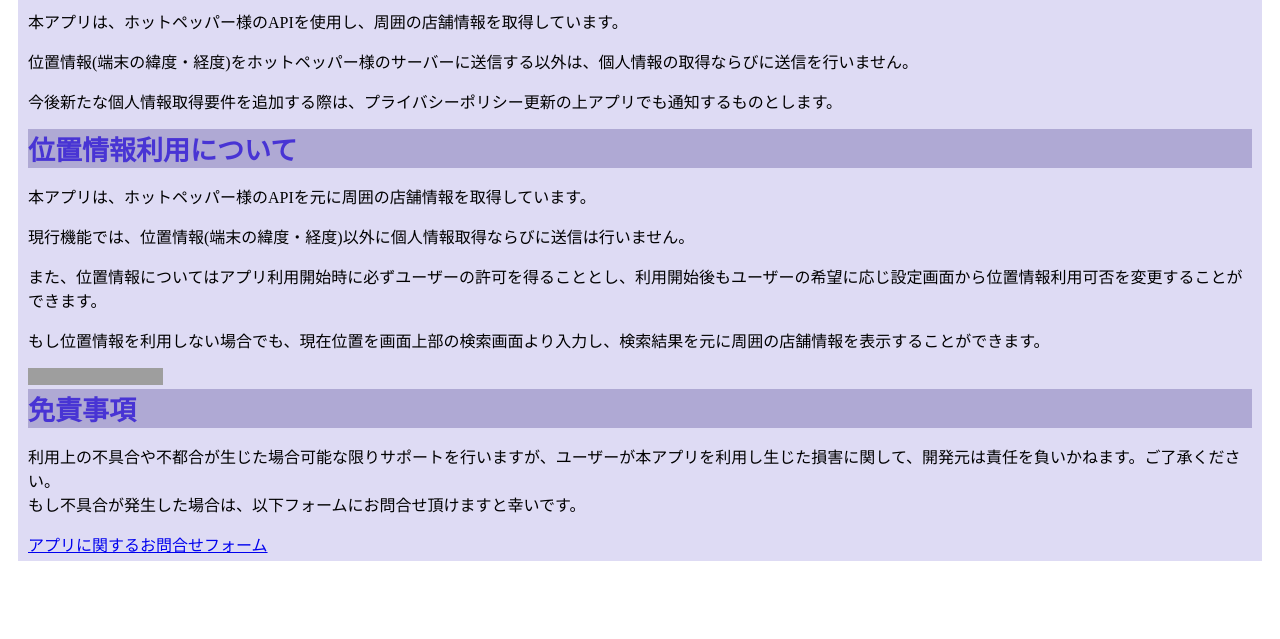
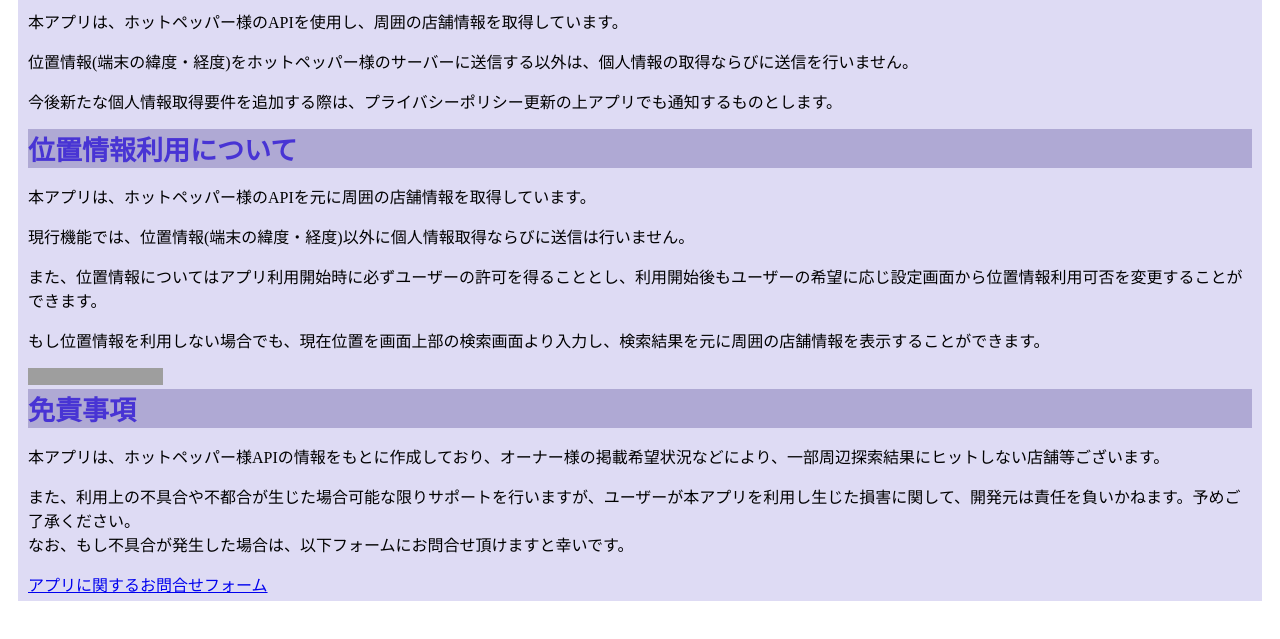
Before and after one commit to ZackYuta/GoroCoCo_privacyPolicy, a plain HTML site: page index.html in a window 1280 px wide. Shown: the part 113-752 px from the top of the page. Drawn offline with Linux system fonts and the light colour scheme; grey boxes are pictures that could not be loaded.

Commit message:
Update index.html

```diff
--- a/index.html
+++ b/index.html
@@ -28,8 +28,9 @@
 
             <div id=″menseki″>
                 <h2> 免責事項</h2>
-                <p>利用上の不具合や不都合が生じた場合可能な限りサポートを行いますが、ユーザーが本アプリを利用し生じた損害に関して、開発元は責任を負いかねます。ご了承ください。
-                    <br>もし不具合が発生した場合は、以下フォームにお問合せ頂けますと幸いです。</p>
+                <p>本アプリは、ホットペッパー様APIの情報をもとに作成しており、オーナー様の掲載希望状況などにより、一部周辺探索結果にヒットしない店舗等ございます。</p>
+                <p>また、利用上の不具合や不都合が生じた場合可能な限りサポートを行いますが、ユーザーが本アプリを利用し生じた損害に関して、開発元は責任を負いかねます。予めご了承ください。
+                    <br>なお、もし不具合が発生した場合は、以下フォームにお問合せ頂けますと幸いです。</p>
 
                 <a href="https://docs.google.com/forms/d/e/1FAIpQLScwArkjepcCFGZRfTXU5M9VMe-e34cRT3TdqKK8nzCKBrgAIA/viewform?usp=sf_link">アプリに関するお問合せフォーム</a>
 
```
